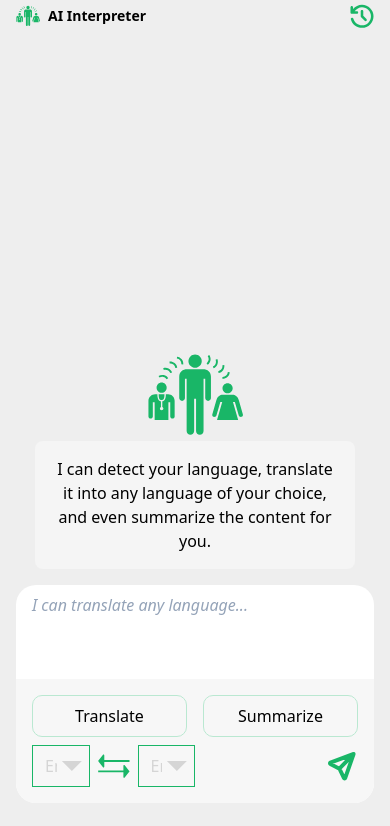
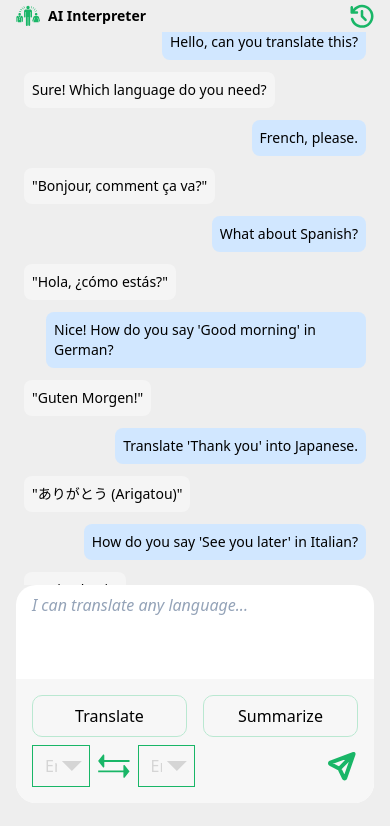
Before and after one commit to max-out-oluwadara/ai-interpreter, a Next.js app: page / in a window 390 px wide. Shown: the top 826 px of the page. Built offline with nearby package versions, Linux system fonts and the light colour scheme.

Commit message:
fix: mobile

```diff
--- a/src/components/Container.tsx
+++ b/src/components/Container.tsx
@@ -35,7 +35,7 @@ const Container = () => {
 
       {/* Chat Output Wrapper */}
       <div className="h-0 flex-grow overflow-hidden">
-        {hasMessages ? <DefaultChatOutput /> : <ChatOutput />}
+        {hasMessages ? <ChatOutput /> : <DefaultChatOutput />}
       </div>
 
       {/* Bottom div - adjusted for mobile */}
--- a/src/components/DefaultChatOutput.tsx
+++ b/src/components/DefaultChatOutput.tsx
@@ -3,12 +3,12 @@ import IconInterpreterLogo from "@/assets/icon-intepreter-logo.svg"; // Import t
 
 const DefaultChatOutput = () => {
   return (
-    <div className="h-full flex flex-col justify-end items-center p-4">
-      {/* Scaled-up icon (3x in both width & height) and moved up */}
+    <div className="flex flex-col justify-center items-center h-full p-4">
+      {/* Scaled-up icon */}
       <Image
         src={IconInterpreterLogo}
         alt="Interpreter Logo"
-        className="scale-[3] mb-8 mt-auto"
+        className="w-24 h-24 mb-4"
       />
 
       {/* Updated meaningful welcome text */}
```
